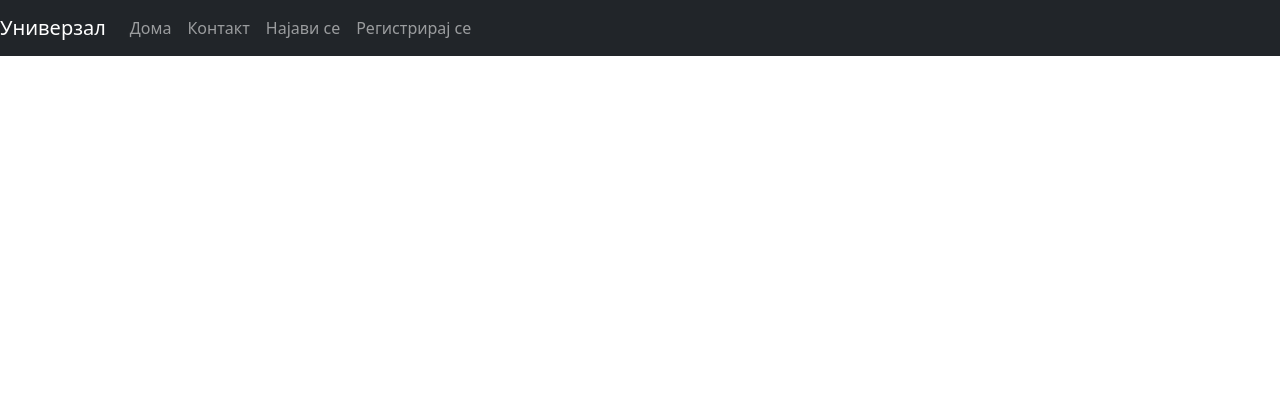
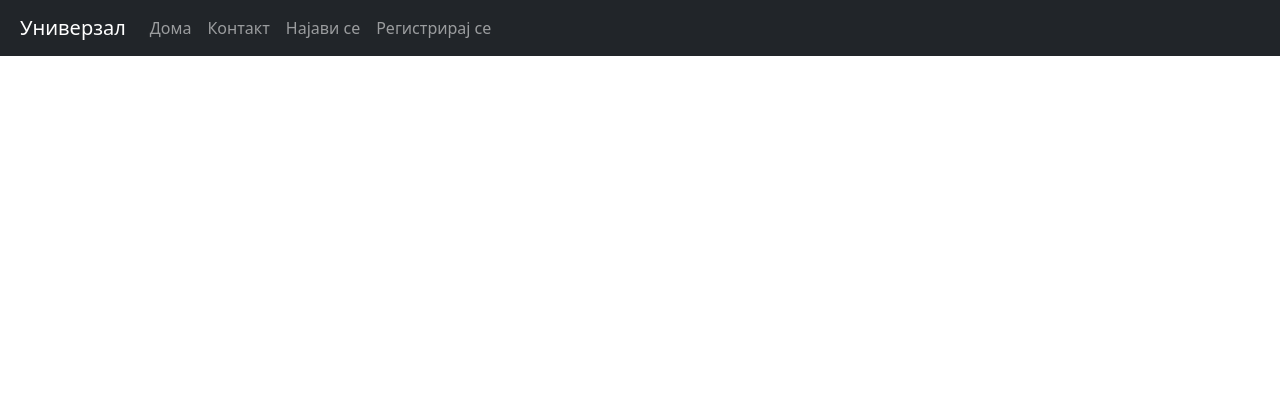
Before and after one commit to martinristow/python-projects, a Flask app: page /contact in a window 1280 px wide. Shown: the top 420 px of the page. Run offline with Flask 3, Linux system fonts and the light colour scheme; some libraries are stand-ins or nearby versions.

Commit message:
Added padding for navbar

```diff
--- a/projects/univerzal-project-flask/static/assets/styles.css
+++ b/projects/univerzal-project-flask/static/assets/styles.css
@@ -74,6 +74,10 @@ footer p {
 /*    color: #ffffff; !* Темно жолта боја при hover *!*/
 /*}*/
 
+.navbar{
+    padding-left:20px
+}
+
 .text-justify {
     text-align: justify;
 }
```
